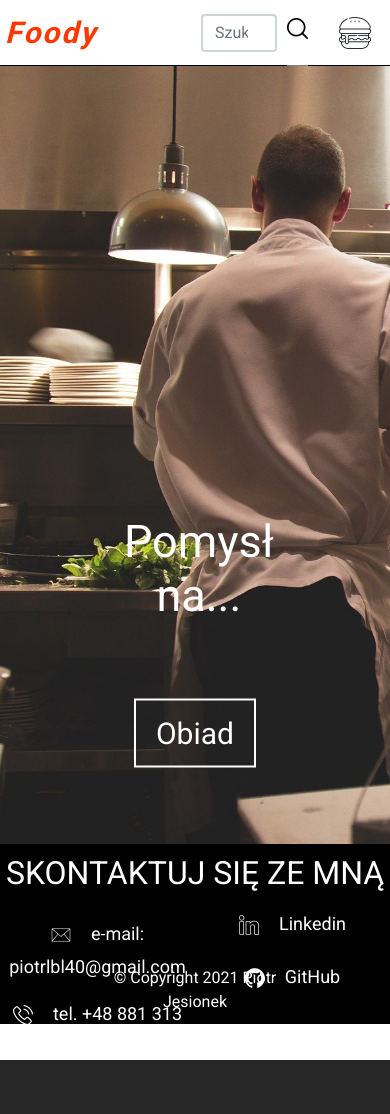
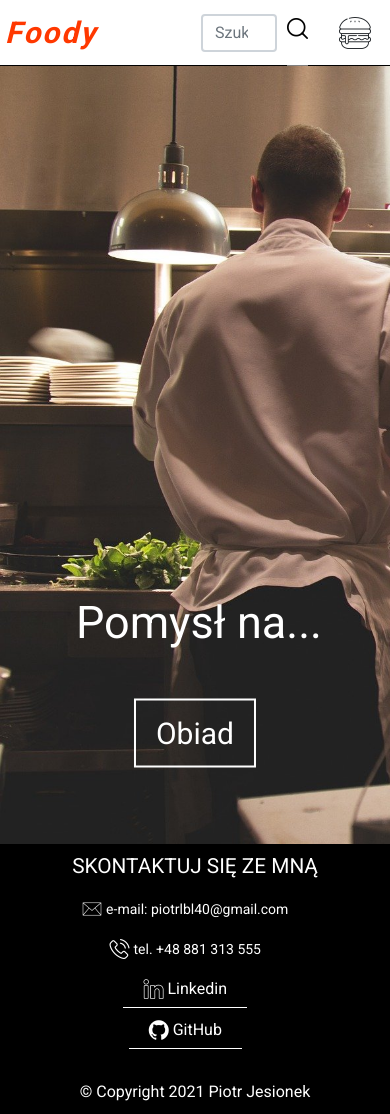
Before and after one commit to Jesioon/Foody, a Django app: page / in a window 390 px wide. Before the commit the page ends 1060 px from the top, so only its background shows below. Run offline with Django 3.2, Linux system fonts and the light colour scheme; data that the repository does not hold is empty; style sheets or scripts are compiled from the project's sources; some libraries are stand-ins or nearby versions; some web fonts are replaced.

Commit message:
Footer RWD

```diff
--- a/foddys/static/foddys/css/style.css
+++ b/foddys/static/foddys/css/style.css
@@ -348,7 +348,8 @@ div.wrap {
 .mainFooter .links a {
   text-decoration: none;
   color: #fff;
-  padding: 10px 20px 10px;
+  padding: 10px 20px 0;
+  border-bottom: 1px solid white;
 }
 
 .mainFooter i {
@@ -370,6 +371,7 @@ div.wrap {
   -webkit-transform: translateX(-50%);
           transform: translateX(-50%);
   margin-bottom: 0;
+  width: 100%;
 }
 
 header.mainHeader {
@@ -391,6 +393,7 @@ header.mainHeader h1 {
           transform: translate(-50%, -50%);
   font-size: 60px;
   color: #fff;
+  width: 100%;
 }
 
 header.mainHeader a {
@@ -883,6 +886,21 @@ p.loginError {
   }
 }
 
+@media (max-width: 1000px) {
+  .mainFooter h2 {
+    font-size: 1.5rem;
+  }
+  .mainFooter .contact p {
+    padding-top: 10px;
+  }
+  .mainFooter section div {
+    font-size: 16px;
+  }
+  .mainFooter .links a:hover {
+    font-size: 20px;
+  }
+}
+
 @media (max-width: 900px) {
   .recipesList div {
     height: 130px;
@@ -1036,6 +1054,17 @@ p.loginError {
   div.wholeRecipe {
     margin-top: 30px;
   }
+  .mainFooter h2 {
+    font-size: 1.3rem;
+  }
+  .mainFooter i {
+    margin-right: 8px;
+  }
+  .mainFooter section div.contact {
+    font-size: 14px;
+    -ms-flex-preferred-size: 95%;
+        flex-basis: 95%;
+  }
 }
 
 @media (max-width: 400px) {
@@ -1050,7 +1079,7 @@ p.loginError {
     margin: 0;
   }
   main h1 {
-    font-size: 40px;
+    font-size: 35px;
   }
   div.recipe p, .recipesList p {
     font-size: 18px;
@@ -1096,6 +1125,20 @@ p.loginError {
   .loginRegister.newRecipeHeader {
     font-size: 30px;
   }
+  .mainFooter {
+    height: 270px;
+  }
+  .mainFooter i {
+    margin-right: 4px;
+  }
+  .mainFooter section {
+    -ms-flex-wrap: wrap;
+        flex-wrap: wrap;
+  }
+  .mainFooter section div.links {
+    -ms-flex-preferred-size: 95%;
+        flex-basis: 95%;
+  }
 }
 
 @media (hover: none) and (pointer: coarse) {
@@ -1131,6 +1174,16 @@ p.loginError {
     height: 100%;
     background-color: rgba(0, 0, 0, 0);
   }
+  .mainFooter .links a:hover {
+    font-size: 18px;
+    border-bottom: 1px solid white;
+  }
+}
+
+@media (max-width: 1000px) and (hover: none) and (pointer: coarse) {
+  .mainFooter .links a:hover {
+    font-size: 16px;
+  }
 }
 
 @media (max-width: 750px) and (hover: none) and (pointer: coarse) {
--- a/foddys/static/foddys/scss/_footer.scss
+++ b/foddys/static/foddys/scss/_footer.scss
@@ -7,7 +7,7 @@
     top: 0;
     left: 0;
 
-// This is for footer stick to bottom of all pages
+// This is for footer stick to bottom of all pages, look reset.scss
     margin-top: auto;
 }
 
@@ -43,7 +43,8 @@
     // display: inline-block;
     text-decoration: none;
     color: #fff;
-    padding: 10px 20px 10px;
+    padding: 10px 20px 0;
+    border-bottom: 1px solid white;
 }
 
 .mainFooter i {
@@ -65,4 +66,5 @@
     left: 50%;
     transform: translateX(-50%);
     margin-bottom: 0;
+    width: 100%;
 }
--- a/foddys/static/foddys/scss/_homepage.scss
+++ b/foddys/static/foddys/scss/_homepage.scss
@@ -16,6 +16,7 @@ header.mainHeader h1 {
     transform: translate(-50%, -50%);
     font-size: 60px;
     color: #fff;
+    width: 100%;
 }
 
 header.mainHeader a {
--- a/foddys/static/foddys/scss/_media.scss
+++ b/foddys/static/foddys/scss/_media.scss
@@ -203,6 +203,28 @@
     }
 }
 
+@media(max-width: 1000px) {
+
+    //footer.scss
+
+    .mainFooter h2 {
+        font-size: 1.5rem;
+    }
+
+    .mainFooter .contact p {
+        padding-top: 10px;
+    }
+
+    .mainFooter section div {
+        font-size: 16px;
+    }
+
+    .mainFooter .links a:hover {
+        font-size: 20px;
+    }
+
+}
+
 @media(max-width: 900px) {
     //recipes.scss
     .recipesList div {
@@ -389,12 +411,28 @@
 }
 
 @media(max-width: 500px) {
+
     h1.recipeTitle {
         font-size: 35px;
     }
 
     div.wholeRecipe {
         margin-top: 30px
+    }
+
+    //footer.scss
+
+    .mainFooter h2 {
+        font-size: 1.3rem;
+    }
+
+    .mainFooter i {
+        margin-right: 8px;
+    }
+
+    .mainFooter section div.contact {
+        font-size: 14px;
+        flex-basis: 95%;
     }
 }
 
@@ -416,7 +454,7 @@
 
     //homepage.scss
     main h1 {
-        font-size: 40px;
+        font-size: 35px;
     }
 
     div.recipe p, .recipesList p {
@@ -483,6 +521,31 @@
     .loginRegister.newRecipeHeader {
         font-size: 30px;
     }
+
+    //footer.scss
+
+    .mainFooter {
+        height: 270px;
+    }
+
+    .mainFooter i {
+        margin-right: 4px;
+    }
+
+    .mainFooter section {
+        flex-wrap: wrap;
+    }
+
+    .mainFooter section div.links {
+        flex-basis: 95%;
+    }
+    // .mainFooter .links a {
+    //     padding: 10px 5px;
+    // }
+
+    // .mainFooter section div.contact {
+    //     padding-left: 2px;
+    // }
 }
 
 // FOR DEVICES WITH TOUCH SCREEN
@@ -529,6 +592,20 @@
         height: 100%;
         background-color: rgba(0, 0, 0, 0);
     }
+
+    //footer.scss
+    .mainFooter .links a:hover {
+        font-size: 18px;
+        border-bottom: 1px solid white;
+
+    }
+}
+
+@media(max-width: 1000px) and (hover: none) and (pointer: coarse) {
+  //footer.scss
+  .mainFooter .links a:hover {
+    font-size: 16px;
+}
 }
 
 @media(max-width: 750px) and (hover: none) and (pointer: coarse) {
--- a/foddys/static/foddys/scss/_reset.scss
+++ b/foddys/static/foddys/scss/_reset.scss
@@ -9,7 +9,7 @@ body {
     font-family: 'Roboto', sans-serif;
     width: 100%;
 
-// This is for footer stick to bottom of all pages
+// This is for footer stick to bottom of all pages, look footer.scss
     min-height: 100vh;
     display: flex;
     flex-direction: column;
```
Also changed, not shown: 1 other file.
